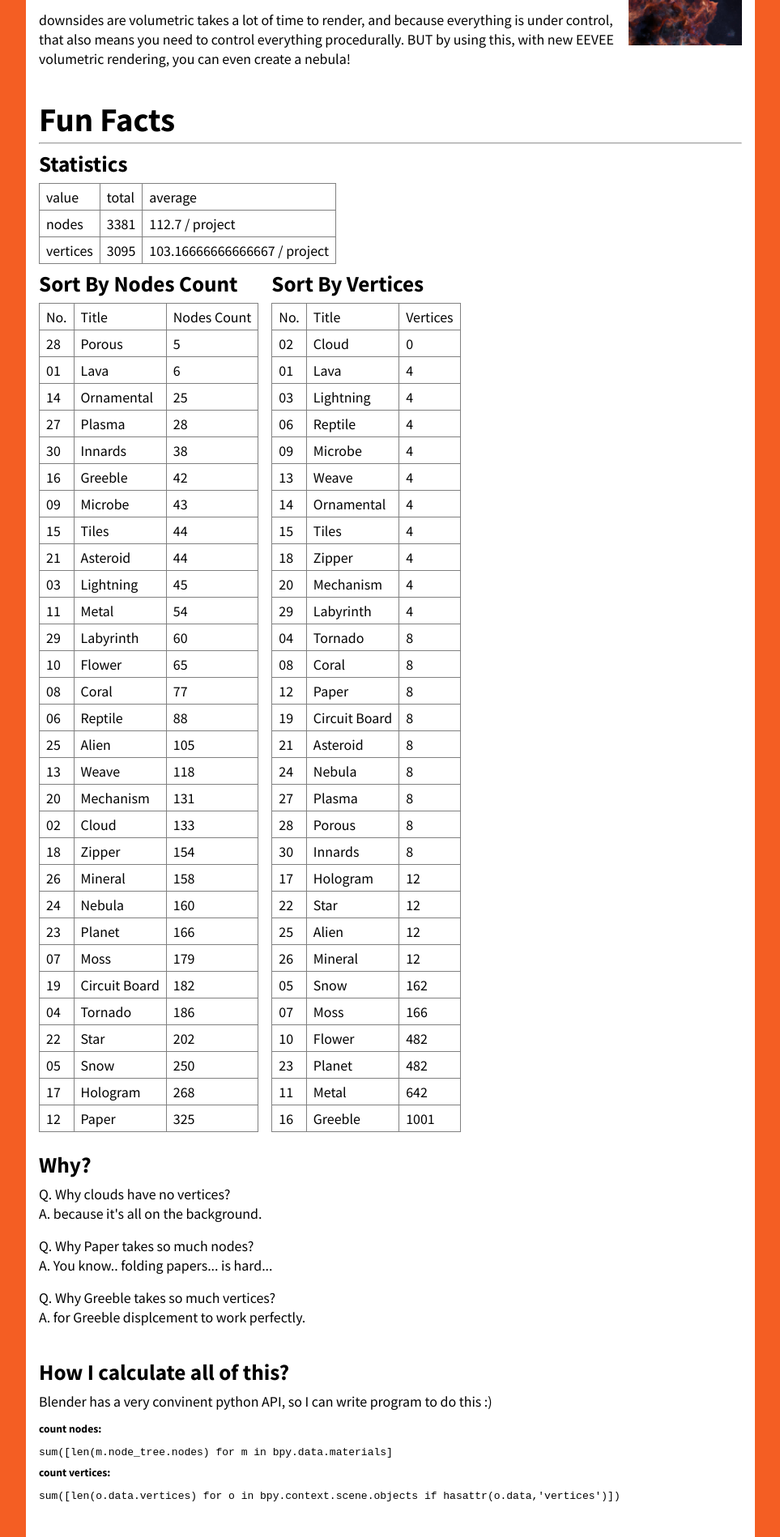
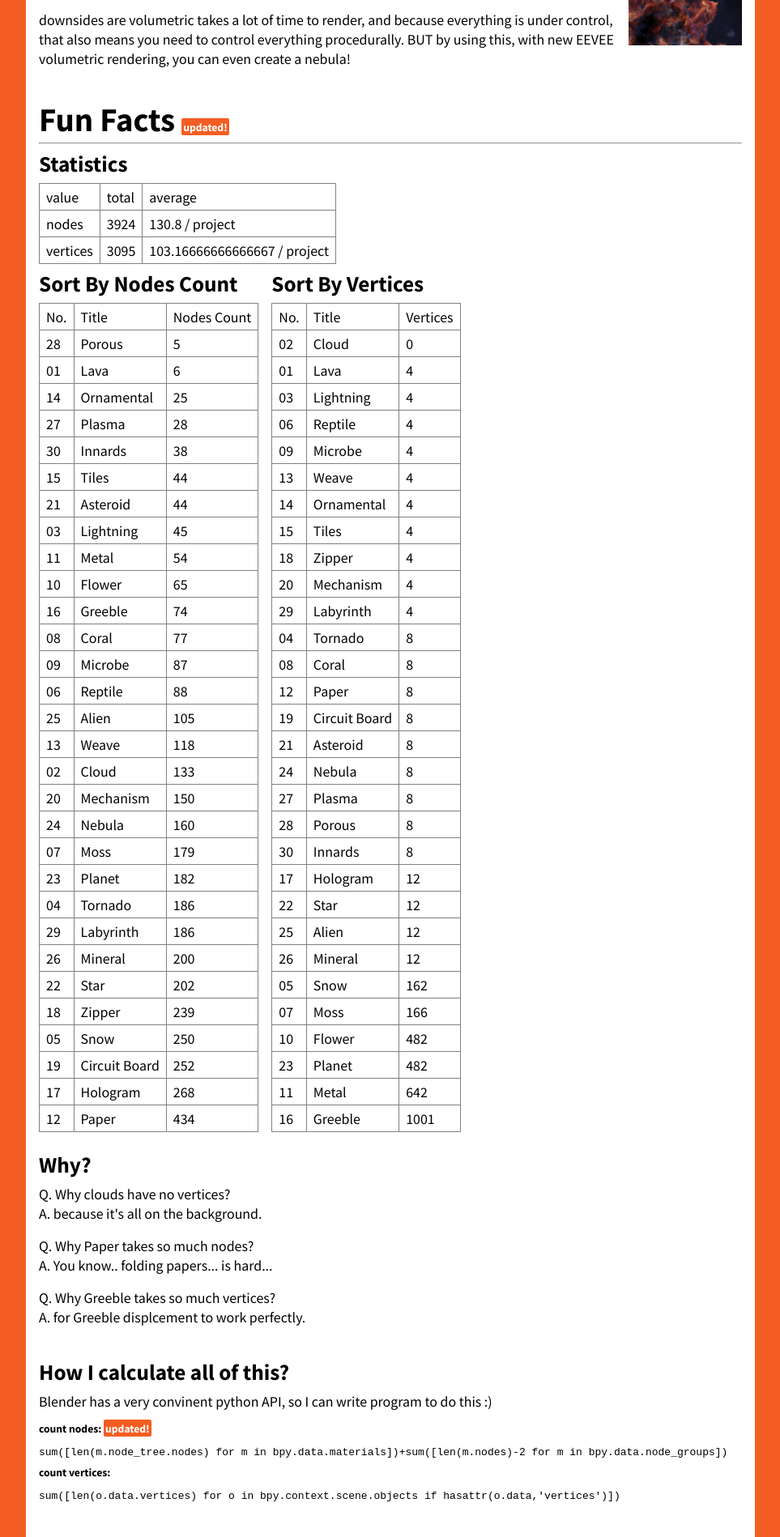
Before and after one commit to chiuhans111/Nodevember2019, a Vue app: page / in a window 1280 px wide. Shown: the part 1820-3718 px from the top of the page at 81% size, without its empty margins (158-1121 px from the left). Built offline with nearby package versions, Linux system fonts and the light colour scheme.

Commit message:
update numbers

```diff
--- a/src/app.vue
+++ b/src/app.vue
@@ -117,7 +117,7 @@
         </ul>
         <br />
 
-        <h3>Fun Facts</h3>
+        <h3>Fun Facts <span class="notify">updated!</span></h3>
         <hr />
 
         <h5>Statistics</h5>
@@ -195,8 +195,11 @@
         <h5>How I calculate all of this?</h5>
         <p>Blender has a very convinent python API, so I can write program to do this :)</p>
 
-        <h6>count nodes:</h6>
-        <code>sum([len(m.node_tree.nodes) for m in bpy.data.materials]</code>
+        <h6>
+          count nodes:
+          <span class="notify">updated!</span>
+        </h6>
+        <code>sum([len(m.node_tree.nodes) for m in bpy.data.materials])+sum([len(m.nodes)-2 for m in bpy.data.node_groups])</code>
 
         <h6>count vertices:</h6>
         <code>sum([len(o.data.vertices) for o in bpy.context.scene.objects if hasattr(o.data,'vertices')])</code>
@@ -245,11 +248,10 @@ for (var i in works) {
 
 works_arr.sort((a, b) => a.id - b.id);
 
-
-var works_sbn = works_arr.slice(1)
-var works_sbv = works_arr.slice(1)
-works_sbn.sort((a,b)=>a.nodes-b.nodes)
-works_sbv.sort((a,b)=>a.verts-b.verts)
+var works_sbn = works_arr.slice(1);
+var works_sbv = works_arr.slice(1);
+works_sbn.sort((a, b) => a.nodes - b.nodes);
+works_sbv.sort((a, b) => a.verts - b.verts);
 export default {
   name: "app",
   data() {
@@ -283,6 +285,14 @@ export default {
 <style lang="scss" scoped>
 img {
   flex-shrink: 0;
+}
+
+.notify {
+  font-size: 12px;
+  padding: 2px;
+  border-radius: 2px;
+  background-color: rgb(244, 93, 34);
+  color: white;
 }
 .row {
   width: 100%;
--- a/src/js/info.js
+++ b/src/js/info.js
@@ -52,7 +52,7 @@ for (let i = 1; i <= 30; i++) {
     result[id] = {}
 
     tasks.push(() => loadfile(i))
-    tasks.push(() => p.stdin.write(`sum([len(m.node_tree.nodes) for m in bpy.data.materials])\n`))
+    tasks.push(() => p.stdin.write(`sum([len(m.node_tree.nodes) for m in bpy.data.materials])+sum([len(m.nodes)-2 for m in bpy.data.node_groups])\n`))
     tasks.push(x => {
 
         result[id].nodes_count = +x.trim()
--- a/src/js/info.json
+++ b/src/js/info.json
@@ -1 +1 @@
-{"10":{"nodes_count":65,"vertices":482},"11":{"nodes_count":54,"vertices":642},"12":{"nodes_count":325,"vertices":8},"13":{"nodes_count":118,"vertices":4},"14":{"nodes_count":25,"vertices":4},"15":{"nodes_count":44,"vertices":4},"16":{"nodes_count":42,"vertices":1001},"17":{"nodes_count":268,"vertices":12},"18":{"nodes_count":154,"vertices":4},"19":{"nodes_count":182,"vertices":8},"20":{"nodes_count":131,"vertices":4},"21":{"nodes_count":44,"vertices":8},"22":{"nodes_count":202,"vertices":12},"23":{"nodes_count":166,"vertices":482},"24":{"nodes_count":160,"vertices":8},"25":{"nodes_count":105,"vertices":12},"26":{"nodes_count":158,"vertices":12},"27":{"nodes_count":28,"vertices":8},"28":{"nodes_count":5,"vertices":8},"29":{"nodes_count":60,"vertices":4},"30":{"nodes_count":38,"vertices":8},"01":{"nodes_count":6,"vertices":4},"02":{"nodes_count":133,"vertices":0},"03":{"nodes_count":45,"vertices":4},"04":{"nodes_count":186,"vertices":8},"05":{"nodes_count":250,"vertices":162},"06":{"nodes_count":88,"vertices":4},"07":{"nodes_count":179,"vertices":166},"08":{"nodes_count":77,"vertices":8},"09":{"nodes_count":43,"vertices":4},"sum":3381,"ave":112.7,"sum_verts":3095,"ave_verts":103.16666666666667}
+{"10":{"nodes_count":65,"vertices":482},"11":{"nodes_count":54,"vertices":642},"12":{"nodes_count":434,"vertices":8},"13":{"nodes_count":118,"vertices":4},"14":{"nodes_count":25,"vertices":4},"15":{"nodes_count":44,"vertices":4},"16":{"nodes_count":74,"vertices":1001},"17":{"nodes_count":268,"vertices":12},"18":{"nodes_count":239,"vertices":4},"19":{"nodes_count":252,"vertices":8},"20":{"nodes_count":150,"vertices":4},"21":{"nodes_count":44,"vertices":8},"22":{"nodes_count":202,"vertices":12},"23":{"nodes_count":182,"vertices":482},"24":{"nodes_count":160,"vertices":8},"25":{"nodes_count":105,"vertices":12},"26":{"nodes_count":200,"vertices":12},"27":{"nodes_count":28,"vertices":8},"28":{"nodes_count":5,"vertices":8},"29":{"nodes_count":186,"vertices":4},"30":{"nodes_count":38,"vertices":8},"01":{"nodes_count":6,"vertices":4},"02":{"nodes_count":133,"vertices":0},"03":{"nodes_count":45,"vertices":4},"04":{"nodes_count":186,"vertices":8},"05":{"nodes_count":250,"vertices":162},"06":{"nodes_count":88,"vertices":4},"07":{"nodes_count":179,"vertices":166},"08":{"nodes_count":77,"vertices":8},"09":{"nodes_count":87,"vertices":4},"sum":3924,"ave":130.8,"sum_verts":3095,"ave_verts":103.16666666666667}
```
